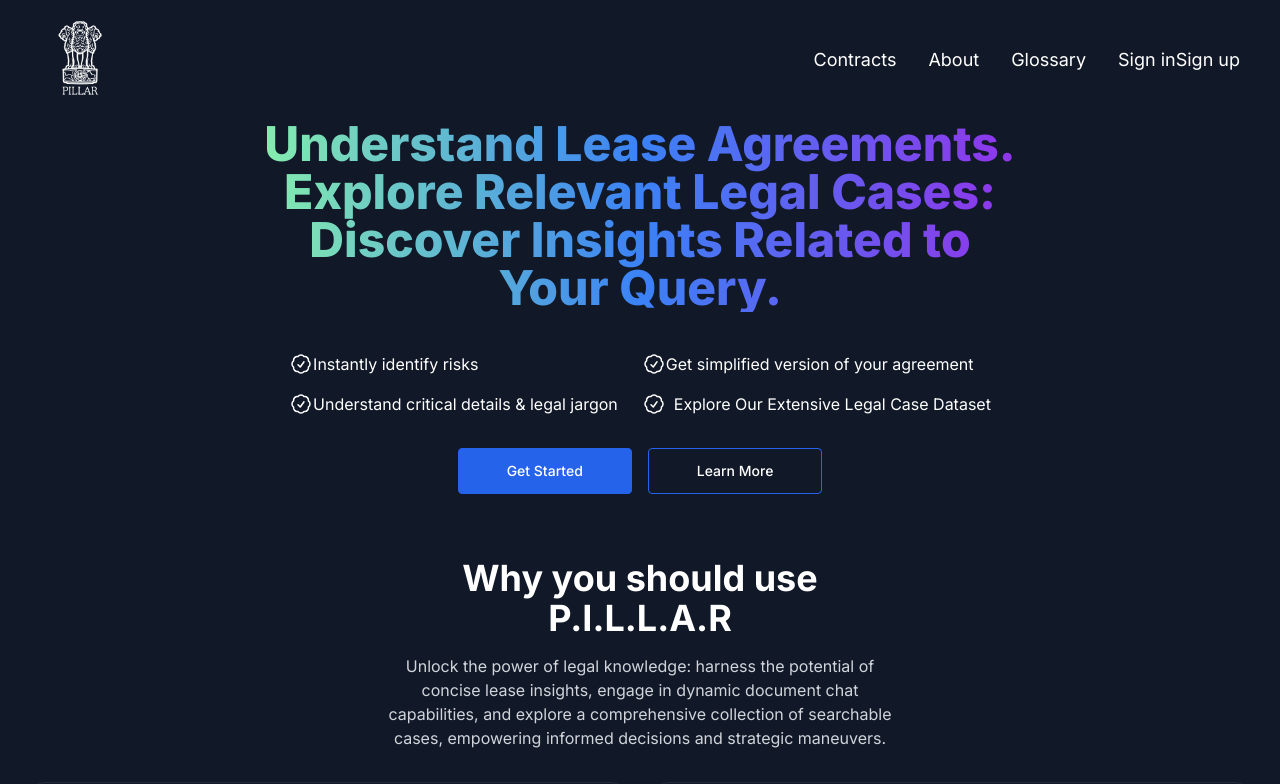
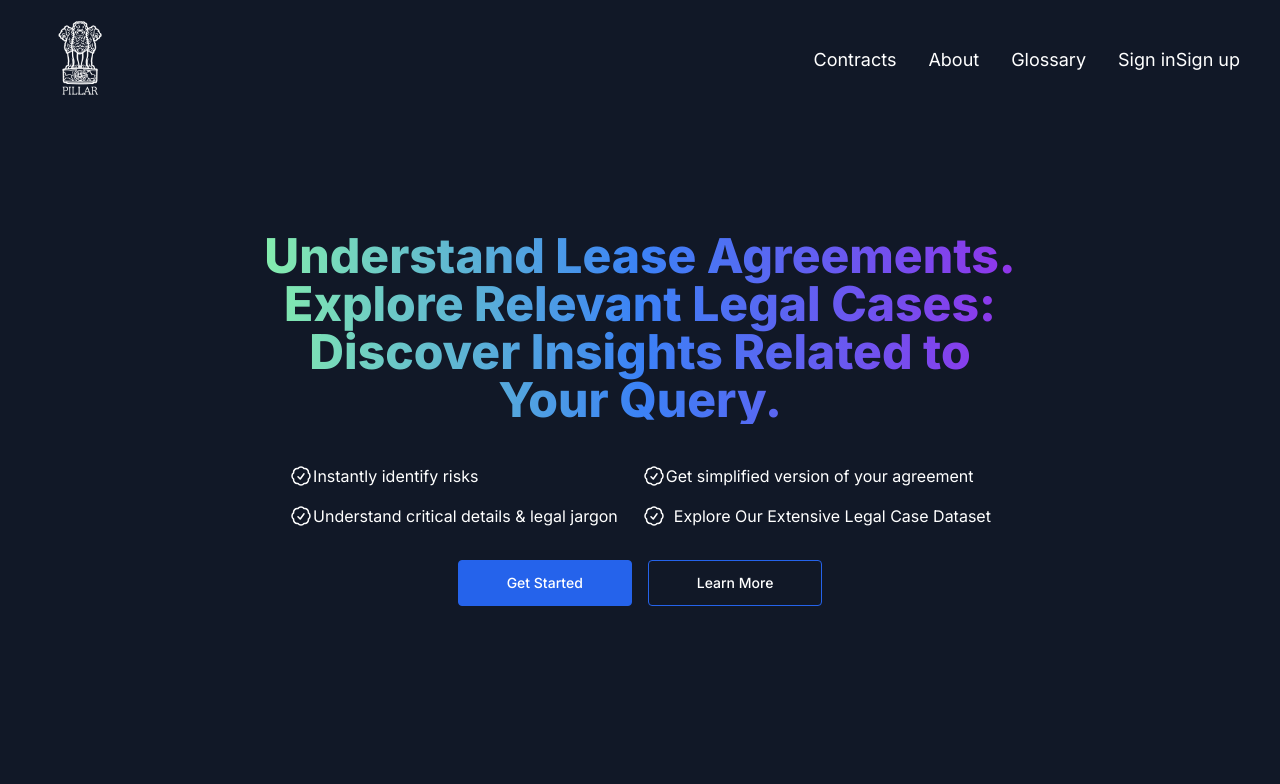
Before and after one commit to illusionist52/P.I.L.LA.R, a Next.js app: page / in a window 1280 px wide. Shown: the top 784 px of the page. Built offline with nearby package versions, Linux system fonts and the light colour scheme.

Commit message:
Hero Section padding.

```diff
--- a/components/Hero.jsx
+++ b/components/Hero.jsx
@@ -3,7 +3,7 @@
 const Hero = () => {
   return (
     <section className="bg-gray-900 text-white">
-      <div className="mx-auto max-w-screen-xl px-4 pb-12 pt-6 md:pt-0 md:pb-0 md:py-28 lg:flex lg:items-center">
+      <div className="mx-auto max-w-screen-xl px-4 pb-12 pt-6 md:py-28 lg:flex lg:items-center">
         <div className="mx-auto max-w-3xl text-center">
           <h1 className="bg-gradient-to-r mb-10 from-green-300 via-blue-500 to-purple-600 bg-clip-text text-3xl font-extrabold text-transparent sm:text-5xl">
             Understand Lease Agreements.
```
